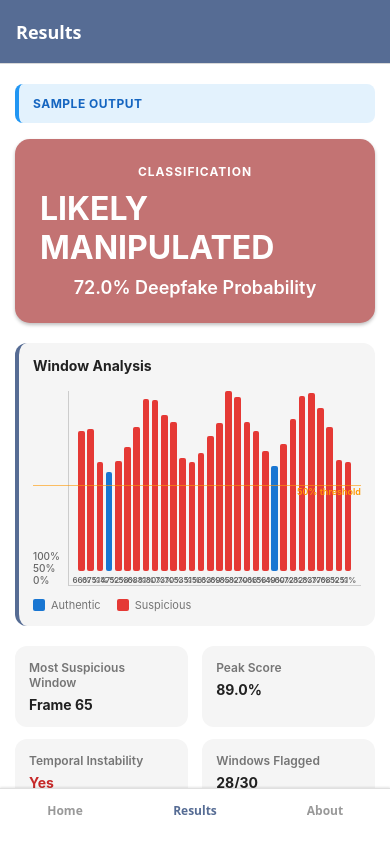
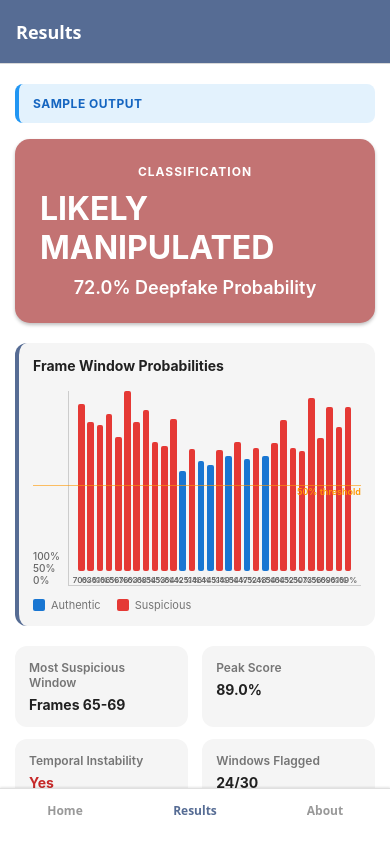
Before and after one commit to abhikarki/Deepfake_detection, a React Native app in the folder mobile/: screen /Results in a window 390 px wide. Built offline with nearby package versions, Linux system fonts and the light colour scheme.

Commit message:
update-probability-chart

```diff
--- a/mobile/api/apiClient.js
+++ b/mobile/api/apiClient.js
@@ -9,20 +9,21 @@ const apiClient = axios.create({
 
 // Mock data for testing when backend is unavailable
 export const getMockAnalysisData = () => {
-    // Generate frame probabilities - array of probabilities for each frame
-    const generateFrameProbs = (trend, length = 150) => {
+    // Generate window probabilities (one probability per 5-frame window)
+    // With 150 frames, stride 5 = 30 windows total
+    const generateWindowProbs = (trend, numWindows = 30) => {
         const probs = [];
-        for (let i = 0; i < length; i++) {
+        for (let i = 0; i < numWindows; i++) {
             let prob;
             if (trend === 'deepfake') {
                 // High probability with some variation
-                prob = 0.6 + Math.random() * 0.35 + (i % 20) * 0.01;
+                prob = 0.65 + Math.random() * 0.3 + (i % 10) * 0.01;
             } else if (trend === 'real') {
                 // Low probability with some noise
-                prob = 0.1 + Math.random() * 0.25 + (Math.sin(i * 0.2) * 0.1);
+                prob = 0.1 + Math.random() * 0.2 + (Math.sin(i * 0.3) * 0.08);
             } else {
                 // Medium probability
-                prob = 0.4 + Math.random() * 0.3 + (Math.cos(i * 0.15) * 0.15);
+                prob = 0.45 + Math.random() * 0.25 + (Math.cos(i * 0.2) * 0.12);
             }
             probs.push(Math.min(1.0, Math.max(0, prob)));
         }
@@ -43,7 +44,7 @@ export const getMockAnalysisData = () => {
             instability_detected: true,
             num_frames_analyzed: 150,
             num_frames_fake: 87,
-            frame_probabilities: generateFrameProbs('deepfake'),
+            frame_probabilities: generateWindowProbs('deepfake', 30),
             flagged_reasons: ['Inconsistent eye movement', 'Temporal artifacts detected', 'Unnatural head rotation']
         },
         {
@@ -59,7 +60,7 @@ export const getMockAnalysisData = () => {
             instability_detected: false,
             num_frames_analyzed: 150,
             num_frames_fake: 9,
-            frame_probabilities: generateFrameProbs('real'),
+            frame_probabilities: generateWindowProbs('real', 30),
             flagged_reasons: []
         },
         {
@@ -75,7 +76,7 @@ export const getMockAnalysisData = () => {
             instability_detected: true,
             num_frames_analyzed: 150,
             num_frames_fake: 72,
-            frame_probabilities: generateFrameProbs('medium'),
+            frame_probabilities: generateWindowProbs('medium', 30),
             flagged_reasons: ['Facial feature distortion', 'Blinking pattern anomaly']
         }
     ];
--- a/mobile/components/ResultsDisplay.js
+++ b/mobile/components/ResultsDisplay.js
@@ -8,33 +8,29 @@ import {
 } from 'react-native';
 import { colors } from '../assets/colors';
 
-// Calculate sliding windows from frame probabilities
-const calculateWindows = (frameProbs) => {
-  if (!frameProbs || frameProbs.length === 0) return [];
+// Process window probabilities into window objects
+const processWindowData = (windowProbs) => {
+  if (!windowProbs || windowProbs.length === 0) return [];
 
   const fps = 10;
   const windowSize = 5;
   const stride = 5;
   const windows = [];
 
-  let windowStart = 0;
-  while (windowStart < frameProbs.length) {
-    const windowEnd = Math.min(windowStart + windowSize, frameProbs.length);
-    const windowProbs = frameProbs.slice(windowStart, windowEnd);
-    const maxProb = Math.max(...windowProbs);
-    const avgProb = windowProbs.reduce((a, b) => a + b, 0) / windowProbs.length;
+  windowProbs.forEach((prob, idx) => {
+    const startFrame = idx * stride;
+    const endFrame = startFrame + windowSize;
+    const startTime = startFrame / fps;
 
     windows.push({
-      startFrame: windowStart,
-      endFrame: windowEnd,
-      maxProb: maxProb,
-      avgProb: avgProb,
-      startTime: windowStart / fps,
-      isSuspicious: maxProb >= 0.5,
+      windowIndex: idx,
+      startFrame: startFrame,
+      endFrame: endFrame,
+      probability: prob,
+      startTime: startTime,
+      isSuspicious: prob >= 0.5,
     });
-
-    windowStart += stride;
-  }
+  });
 
   return windows;
 };
@@ -43,14 +39,13 @@ const calculateWindows = (frameProbs) => {
 const ProbabilityChart = ({ windows }) => {
   if (!windows || windows.length === 0) return null;
 
-  const maxProb = Math.max(...windows.map(w => w.maxProb), 0.5);
+  const maxProb = Math.max(...windows.map(w => w.probability), 0.5);
   const chartHeight = 180;
-  const barSpacing = 100 / windows.length;
 
   return (
     <View style={styles.chartContainer}>
       <View style={styles.chartHeader}>
-        <Text style={styles.chartTitle}>Window Analysis</Text>
+        <Text style={styles.chartTitle}>Frame Window Probabilities</Text>
       </View>
 
       <View style={styles.chartArea}>
@@ -62,7 +57,7 @@ const ProbabilityChart = ({ windows }) => {
 
         <View style={styles.barsContainer}>
           {windows.map((window, idx) => {
-            const barHeight = (window.maxProb / maxProb) * chartHeight;
+            const barHeight = (window.probability / maxProb) * chartHeight;
             const width = (90 / windows.length);
 
             return (
@@ -77,7 +72,7 @@ const ProbabilityChart = ({ windows }) => {
                   ]}
                 />
                 <Text style={styles.barLabel}>
-                  {(window.maxProb * 100).toFixed(0)}%
+                  {(window.probability * 100).toFixed(0)}%
                 </Text>
               </View>
             );
@@ -119,12 +114,12 @@ export const ResultsDisplay = ({ results, onReset, isSample }) => {
   const peakScore = results.highest_frame_score ? (results.highest_frame_score * 100).toFixed(1) : 'N/A';
   const temporalInstability = results.instability_detected ? 'Yes' : 'No';
 
-  // Calculate windows if frame probabilities are available
+  // Calculate windows from window probabilities
   const windows = useMemo(() => {
-    return calculateWindows(results.frame_probabilities);
+    return processWindowData(results.frame_probabilities);
   }, [results.frame_probabilities]);
 
-  // Count suspicious windows
+  // Count suspicious windows (probability >= 0.5)
   const suspiciousWindows = windows.filter(w => w.isSuspicious).length;
   const windowsFlagged = `${suspiciousWindows}/${windows.length}`;
 
@@ -158,7 +153,7 @@ export const ResultsDisplay = ({ results, onReset, isSample }) => {
         <View style={styles.metricCard}>
           <Text style={styles.metricLabel}>Most Suspicious Window</Text>
           <Text style={styles.metricValue}>
-            {results.most_suspicious_frame !== undefined ? `Frame ${results.most_suspicious_frame}` : 'N/A'}
+            {results.most_suspicious_frame !== undefined ? `Frames ${results.most_suspicious_frame}-${results.most_suspicious_frame + 4}` : 'N/A'}
           </Text>
         </View>
         <View style={styles.metricCard}>
```
